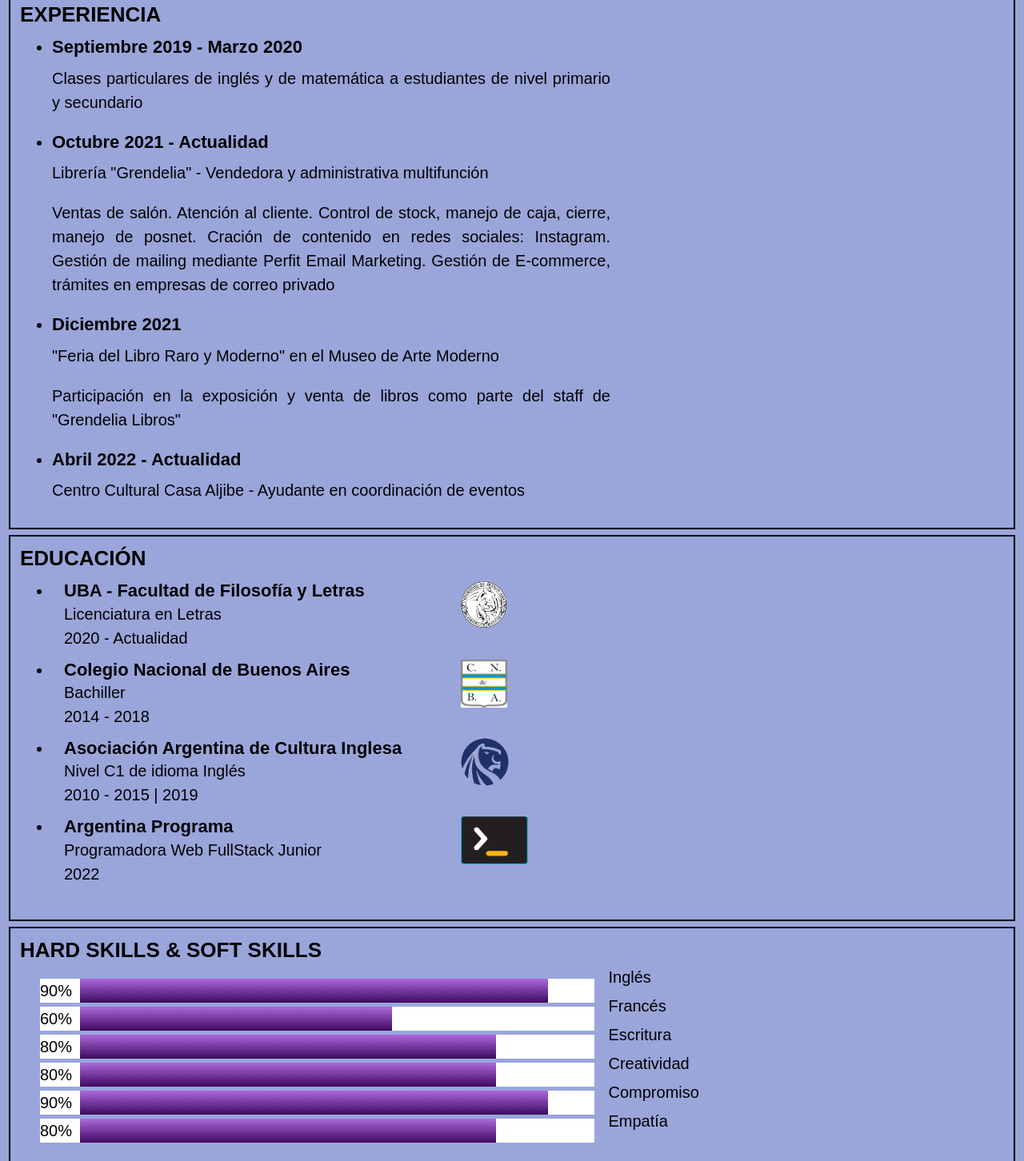
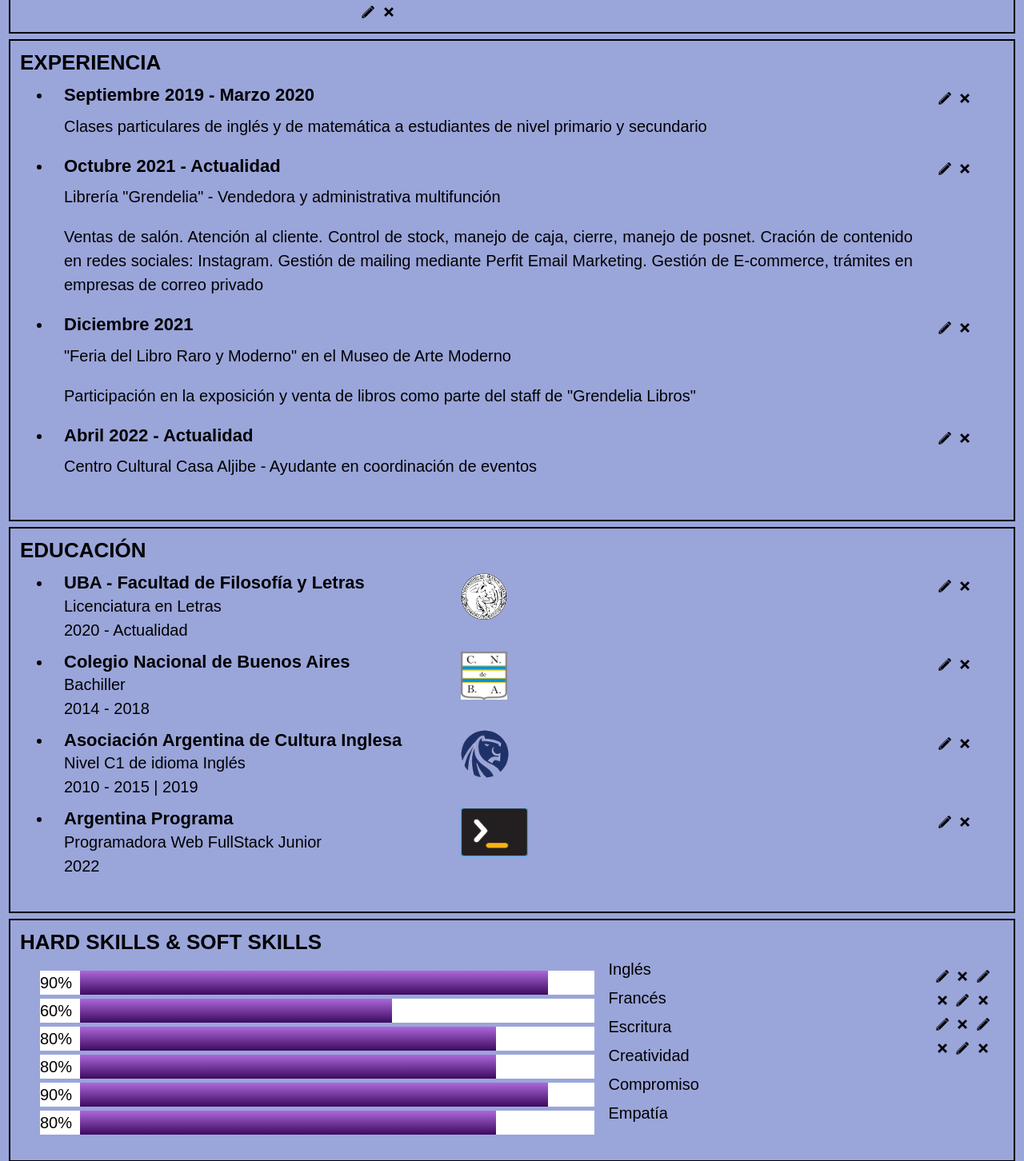
Before and after one commit to camila010/portafolio-Camila, a website: page index.html in a window 1280 px wide. Shown: the part 819-2271 px from the top of the page at 80% size. Drawn offline with nearby package versions, Linux system fonts and the light colour scheme; a web font is replaced by a local one.

Commit message:
agrego botones de edición

```diff
--- a/index.html
+++ b/index.html
@@ -53,11 +53,17 @@
                     <p class="datos">Buenos Aires, Argentina</p>
                 </div>
             </div>
+            <div class=" col-1">
+                <img src="images/pencil-64x64.png" class="pencil">
+                <img src="images/cross-64x64.png" class="cross">
+            </div>
             <div class="col">
                 <h1 class="acercade">ACERCA DE</h1>
                 <p class="informacion">Estudiante de Letras y de Teatro. Empleada administrativa en Grendelia Libros y
                 en el Centro Cultural Casa Aljibe. Me considero una persona organizada, que respeta la puntualidad,
                 capaz de escuchar y también de aportar mi impronta en aquello que se requiera.</p>
+                <img src="images/pencil-64x64.png" class="pencil">
+                <img src="images/cross-64x64.png" class="cross">
             </div>
         </div>
     </div>
@@ -71,24 +77,64 @@
     <article class="experiencialaboral">
         <ul>
             <li>
+                <div class="container-fluid">
+                    <div class="row">
+                        <div class="col">
                             <h2>Septiembre 2019 - Marzo 2020</h2>
                             <p>Clases particulares de inglés y de matemática a estudiantes de nivel primario y secundario</p>
+                        </div>
+                        <div class="col-1">
+                            <img src="images/pencil-64x64.png" class="pencil">
+                            <img src="images/cross-64x64.png" class="cross">
+                        </div>
+                    </div>
+                </div>
             </li>
             <li>
+                <div class="container-fluid">
+                    <div class="row">
+                        <div class="col">
                             <h2>Octubre 2021 - Actualidad</h2>
                             <p>Librería "Grendelia" - Vendedora y administrativa multifunción</p>
                             <p>Ventas de salón. Atención al cliente. Control de stock, manejo de caja, cierre, manejo de posnet. Cración de contenido en
                             redes sociales: Instagram. Gestión de mailing mediante Perfit Email Marketing. Gestión de E-commerce,
                             trámites en empresas de correo privado</p>
+                        </div>
+                        <div class="col-1">
+                            <img src="images/pencil-64x64.png" class="pencil">
+                            <img src="images/cross-64x64.png" class="cross">
+                        </div>
+                    </div>
+                </div>
             </li>
             <li>
+                <div class="container-fluid">
+                    <div class="row">
+                        <div class="col">
                             <h2>Diciembre 2021</h2>
                             <p>"Feria del Libro Raro y Moderno" en el Museo de Arte Moderno</p>
                             <p>Participación en la exposición y venta de libros como parte del staff de "Grendelia Libros"</p>
+                        </div>
+                        <div class="col-1">
+                            <img src="images/pencil-64x64.png" class="pencil">
+                            <img src="images/cross-64x64.png" class="cross">
+                        </div>
+                    </div>
+                </div>
             </li>
             <li>
+                <div class="container-fluid">
+                    <div class="row">
+                        <div class="col">
                             <h2>Abril 2022 - Actualidad</h2>
                             <p>Centro Cultural Casa Aljibe - Ayudante en coordinación de eventos</p>
+                        </div>
+                        <div class="col-1">
+                            <img src="images/pencil-64x64.png" class="pencil">
+                            <img src="images/cross-64x64.png" class="cross">
+                        </div>
+                    </div>
+                </div>
             </li>
         </ul>
     </article>
@@ -113,6 +159,10 @@
                                 <img src="images/uba.png" class="uba-logo" width="60px" height="60px">
                                 </a>
                         </div>
+                        <div class="col-1">
+                            <img src="images/pencil-64x64.png" class="pencil">
+                            <img src="images/cross-64x64.png" class="cross">
+                        </div>
                     </div>
                 </div>
             </li>
@@ -128,6 +178,10 @@
                             <a href="https://www.cnba.uba.ar">
                                 <img src="images/cnba.png" class="cnba-logo" width="58,5px" height="60px">
                             </a>
+                        </div>
+                        <div class="col-1">
+                            <img src="images/pencil-64x64.png" class="pencil">
+                            <img src="images/cross-64x64.png" class="cross">
                         </div>
                     </div>
                 </div>
@@ -145,6 +199,10 @@
                                 <img src="images/aaci.png" class="aaci-logo" width="60px" height="60px">
                             </a>
                         </div>
+                        <div class="col-1">
+                            <img src="images/pencil-64x64.png" class="pencil">
+                            <img src="images/cross-64x64.png" class="cross">
+                        </div>
                     </div>
                 </div>
             </li>
@@ -161,6 +219,10 @@
                                 <img src="images/ap.png" class="argentinaprograma-logo" width="84px" height="60px">
                             </a>
                         </div>
+                        <div class="col-1">
+                            <img src="images/pencil-64x64.png" class="pencil">
+                            <img src="images/cross-64x64.png" class="cross">
+                        </div>
                     </div>
                 </div>
             </li>
@@ -172,6 +234,7 @@
     <article class="hardskills-softskills">
         <h1>HARD SKILLS & SOFT SKILLS</h1>
     </article>
+   <article>
        <div class="container-fluid">
            <div class="row">
                <div class="col-7">
@@ -194,6 +257,20 @@
                         <p class="skills">Empatía</p>
                     </div>
             </div>
+            <div class="col-1">
+                <img src="images/pencil-64x64.png" class="pencil">
+                <img src="images/cross-64x64.png" class="cross">
+                <img src="images/pencil-64x64.png" class="pencil">
+                <img src="images/cross-64x64.png" class="cross">
+                <img src="images/pencil-64x64.png" class="pencil">
+                <img src="images/cross-64x64.png" class="cross">
+                <img src="images/pencil-64x64.png" class="pencil">
+                <img src="images/cross-64x64.png" class="cross">
+                <img src="images/pencil-64x64.png" class="pencil">
+                <img src="images/cross-64x64.png" class="cross">
+                <img src="images/pencil-64x64.png" class="pencil">
+                <img src="images/cross-64x64.png" class="cross">
+            </div>
         </div>
     </div>
 
@@ -206,14 +283,34 @@
     <article class="portfolio-web">
         <ul>
             <li>
+                <div class="container-fluid">
+                    <div class="row">
+                        <div class="col">
                             <h2>Portfolio Web</h2>
                             <p class="portfolio">Desarrollo de una aplicación web de arquitectura distribuída.</p>
                             <p class="portfolio">Front End utilizando HTML, CSS, JavaScript y Angular.</p>
                             <p class="portfolio">Back End utilizando Java EE y Spring Boot. Creación de base de datos.</p>
+                        </div>
+                        <div class="col-1">
+                            <img src="images/pencil-64x64.png" class="pencil">
+                            <img src="images/cross-64x64.png" class="cross">
+                        </div>
+                    </div>
+                </div>
             </li>
             <li>
+                <div class="container-fluid">
+                    <div class="row">
+                        <div class="col">
                             <h2>Proyectos escritos</h2>
                             <p class="proyectos-escritos">Proyecto personal de escritura de ensayos.</p>
+                        </div>
+                        <div class="col-1">
+                            <img src="images/pencil-64x64.png" class="pencil">
+                            <img src="images/cross-64x64.png" class="cross">
+                        </div>
+                    </div>
+                </div>
             </li>
         </ul>
     </article>
--- a/styles.css
+++ b/styles.css
@@ -79,9 +79,19 @@ div.datos-juntos {
     text-align: justify;
 }
 
+
 .experiencialaboral {
-    width:60%;
     text-align:justify;
+}
+
+.pencil {
+    width:20px;
+    height:20px;
+}
+
+.cross {
+    width:20px;
+    height:20px;
 }
 
 p.estudios {
```
Also changed, not shown: images/cross-64x64.png (added), images/lapiz.jpg (added), images/pencil-64x64.png (added), images/pencil1.png (added), images/trash.png (added). Lines whose indentation alone changed are shown as unchanged.
